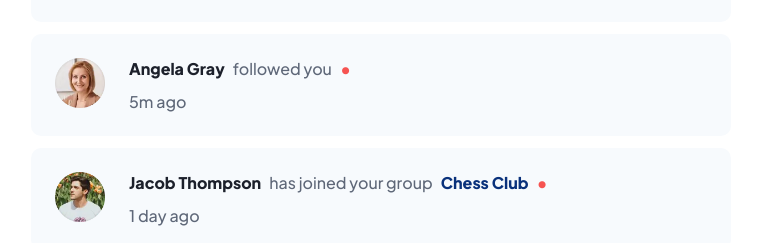
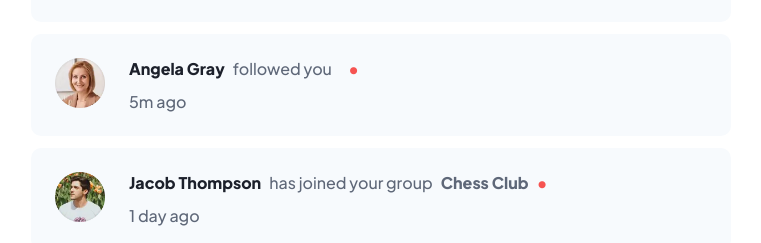
Before and after one commit to vincora/notifications-page, a React (Create React App) app: page / in a window 1280 px wide. Shown: the part 196-439 px from the top of the page, without its empty margins (259-1020 px from the left). Built offline with nearby package versions, Linux system fonts and the light colour scheme.

Commit message:
new notifications counter

```diff
--- a/src/App.js
+++ b/src/App.js
@@ -1,4 +1,4 @@
-import {useState} from 'react';
+import {useState, useEffect} from 'react';
 import './App.scss';
 import Notification from './Notification';
 import data from './data.json';
@@ -14,12 +14,15 @@ function App() {
     }))
   }
 
+  const numberNewNotifications = list.reduce((acc, curr) => acc + !curr.read, 0)
+
+
   return (
     <div className='feed'>
       <header className='feed__header'>
         <div className="feed__left">
           <h1 className='feed__title'>Notifications</h1>
-          <div className="feed__number">3</div>
+          {(!!numberNewNotifications) && (<div className="feed__number">{numberNewNotifications}</div>)}
         </div>
         <button className="feed__right feed__button" onClick={markAllRead}>Mark all as read</button>
       </header>
@@ -36,6 +39,7 @@ function App() {
             time={item.time}
             type={item.type}
             read={item.read}
+            key={item.key}
             />
           ))}
         </ul>
--- a/src/App.scss
+++ b/src/App.scss
@@ -19,12 +19,12 @@ body{
     &__header{
         display: flex;
         justify-content: space-between;
-        align-items: end;
+        align-items: flex-end;
         line-height: 1;
     }
     &__left{
         display: flex;
-        align-items: end;
+        align-items: flex-end;
         gap: 10px;
     }
     &__right{
@@ -53,6 +53,10 @@ body{
         font-size: 1em;
         text-align: right;
         padding: 0;
+
+        &:hover{
+            color:hsl(219, 85%, 26%);
+        }
     }
     &__list{
         display: flex;
--- a/src/Notification.js
+++ b/src/Notification.js
@@ -13,14 +13,7 @@ const Notification = ({avatar, username, action, subject, message, img, time, ty
           <div className="notification__info">
             <span className="notification__username">{username}</span>
             <span className="notification__action">{action}</span>
-            {(subject) && (
-              <span className={cn(
-                {"notification__subject-post":(type === "post"),
-                "notification__subject-group":(type === "group")}
-                )}>
-                  {subject}
-              </span>
-            )}
+            <span className="notification__subject">{subject}</span>
             <span className="notification__flag">&#8226;</span>
           </div>
           <div className="notification__time">{time} ago</div>
--- a/src/Notification.scss
+++ b/src/Notification.scss
@@ -53,17 +53,21 @@
     &__username{
         font-weight: 800;
         color: hsl(224, 21%, 14%);
+        &:hover{
+            color:hsl(219, 85%, 26%);
+            cursor: pointer;
+        }
     }
     &__action{
     }
-    &__subject-post{
+    &__subject{
         font-weight: 800;
+        &:hover{
+            color:hsl(219, 85%, 26%);
+            cursor: pointer;
+        }
     }
 
-    &__subject-group{
-        font-weight: 800;
-        color: hsl(219, 85%, 26%);
-    }
     &__flag{
         color: hsl(1, 90%, 64%);
         font-weight: 800;
--- a/src/data.json
+++ b/src/data.json
@@ -5,7 +5,8 @@
      "subject":"My first tournament today!",
      "time":"1m",
      "type":"post",
-     "read": false
+     "read": false,
+     "key": 1
     },
     {"avatar":"/images/avatar-angela-gray.webp",
     "username":"Angela Gray",
@@ -13,7 +14,8 @@
     "subject":"",
     "time":"5m",
     "type":"follow",
-    "read": false
+    "read": false,
+    "key": 2
     },
     {"avatar":"/images/avatar-jacob-thompson.webp",
     "username":"Jacob Thompson",
@@ -21,7 +23,8 @@
     "subject":"Chess Club",
     "time":"1 day",
     "type":"group",
-    "read": false
+    "read": false,
+    "key": 3
     },
     {"avatar":"/images/avatar-rizky-hasanuddin.webp",
     "username":"Rizky Hasanuddin",
@@ -30,7 +33,8 @@
     "time":"5 days",
     "message":"Hello, thanks for setting up the Chess Club. I've been a member for a few weeks now and I'm already having lots of fun and improving my game.",
     "type":"message",
-    "read": true
+    "read": true,
+    "key": 4
     },
     {"avatar":"/images/avatar-kimberly-smith.webp",
     "username":"Kimberly Smith",
@@ -39,7 +43,8 @@
     "time":"1 week",
     "type":"picture",
     "img": "/images/image-chess.webp",
-    "read": true
+    "read": true,
+    "key": 5
     },
     {"avatar":"/images/avatar-nathan-peterson.webp",
     "username":"Nathan Peterson",
@@ -47,7 +52,8 @@
     "subject":"5 end-game strategies to increase your win rate",
     "time":"2 weeks",
     "type":"post",
-    "read": true
+    "read": true,
+    "key": 6
     },
     {"avatar":"/images/avatar-anna-kim.webp",
     "username":"Anna Kim",
@@ -55,6 +61,7 @@
     "subject":"Chess Club",
     "time":"2 weeks",
     "type":"group",
-    "read": true
+    "read": true,
+    "key": 7
     }
 ]
```
